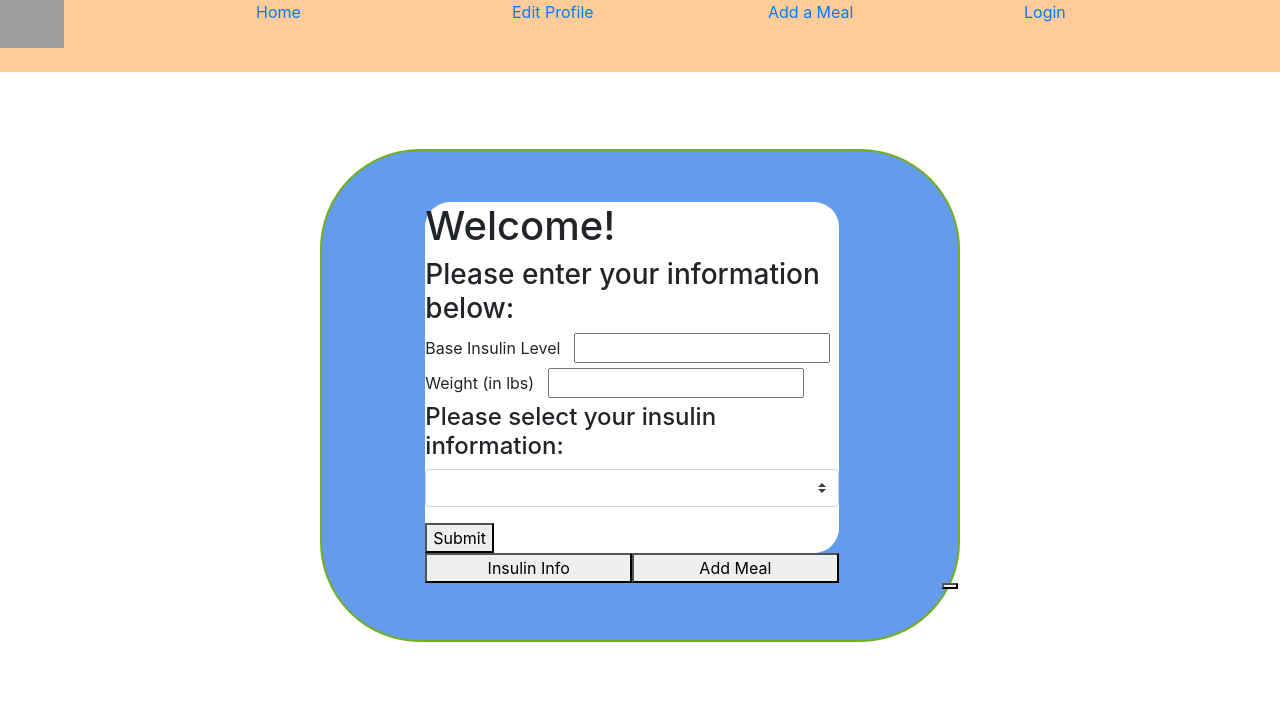
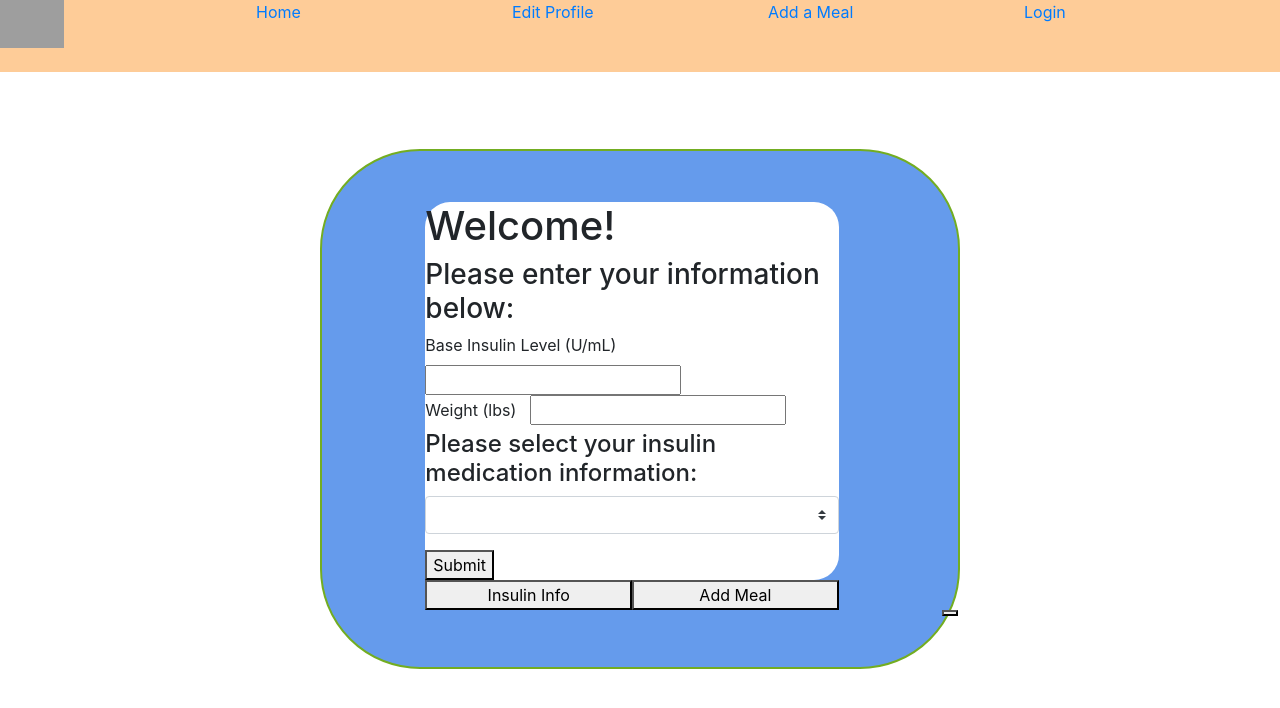
Before and after one commit to samhaile7/SugarSync_Insulin_Tracker_Application, a Vue app in the folder vue/: page /insulindevice in a window 1280 px wide. Shown: the top 708 px of the page. Built offline with nearby package versions, Linux system fonts and the light colour scheme; grey boxes are pictures that could not be loaded.

Commit message:
adding changes

```diff
--- a/vue/src/components/MealLog.vue
+++ b/vue/src/components/MealLog.vue
@@ -4,10 +4,10 @@
       <h1>Log your meal here:</h1>
 
     <form action="" v-on:submit.prevent="postMealToServer()">
-      <label for="">Number of Carbs:</label>
+      <label for="">Number of Carbs (grams):</label>
       <input required type="text" v-model.number="mealInput.numberOfCarbs" /><br>
 
-      <label for="">Blood Sugar at Mealtime:</label>
+      <label for="">Blood Sugar at Mealtime (mmol/L):</label>
       <input required type="text" v-model.number="mealInput.bloodSugarAtMealtime" /><br>
 
     <button type="submit">Submit</button>
@@ -17,7 +17,7 @@
 
 
 
-    <p>Suggested dose: {{calculatedDoseFromServer}}</p>
+    <p>Suggested dose (mL): {{calculatedDoseFromServer}}</p>
 
 
 
--- a/vue/src/components/NewUserInput.vue
+++ b/vue/src/components/NewUserInput.vue
@@ -5,13 +5,13 @@
     <h3>Please enter your information below:</h3>
 
     <form action="" v-on:submit.prevent="postToServer()">
-      <label for="">Base Insulin Level </label>&nbsp;&nbsp;
+      <label for="">Base Insulin Level (U/mL)</label>&nbsp;&nbsp;
       <input type="text" v-model.number="userInput.baseLevel" /><br>
 
-      <label for="">Weight (in lbs)</label>&nbsp;&nbsp;
+      <label for="">Weight (lbs)</label>&nbsp;&nbsp;
       <input type="text" v-model.number="userInput.weight" />
 
-      <h4>Please select your insulin information:</h4>
+      <h4>Please select your insulin medication information:</h4>
       <div>
     <b-form-select v-model="userInput.insulinTypeId" class="mb-3">
 
```
